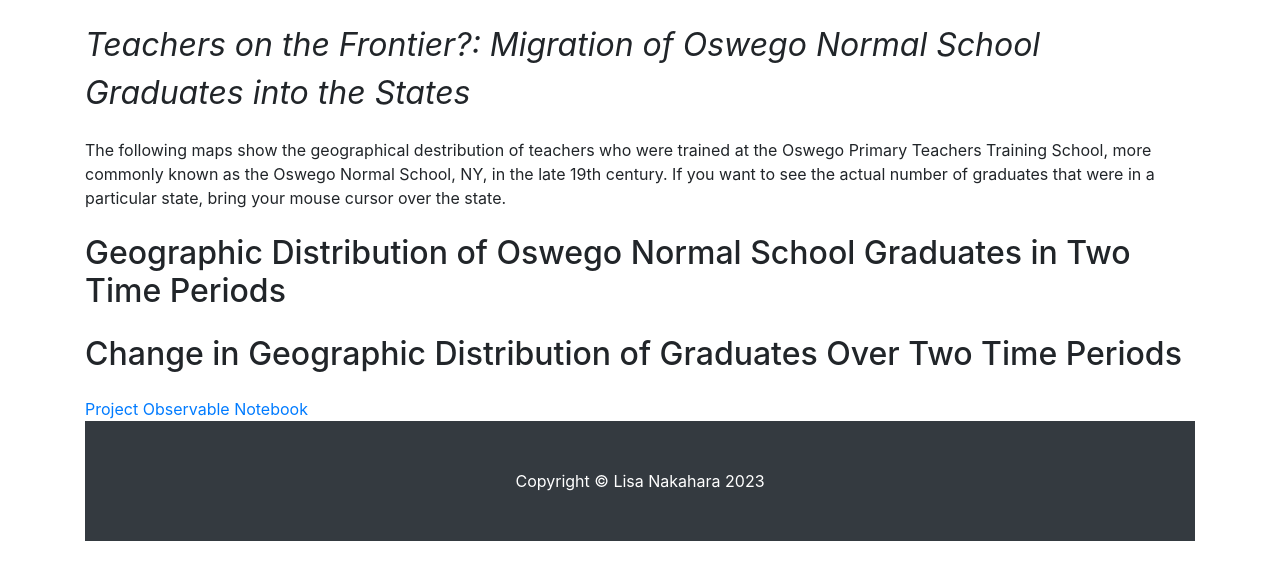
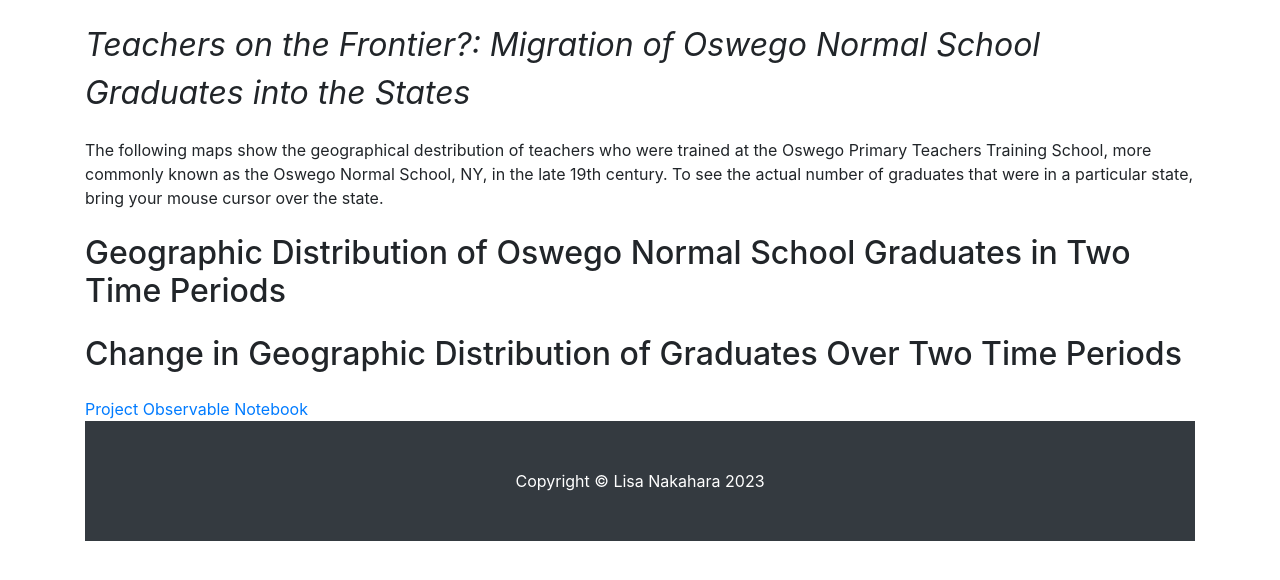
Before and after one commit to geog3540/nakahara, a website: page finalproject.html in a window 1280 px wide. Shown: the part 62-642 px from the top of the page. Drawn offline with Linux system fonts and the light colour scheme.

Commit message:
added to finalproject

```diff
--- a/finalproject.html
+++ b/finalproject.html
@@ -58,7 +58,7 @@
 
 
       <div id="observablehq-571b382c">
-        <p class="card-text">The following maps show the geographical destribution of teachers who were trained at the Oswego Primary Teachers Training School, more commonly known as the Oswego Normal School, NY, in the late 19th century. If you want to see the actual number of graduates that were in a particular state, bring your mouse cursor over the state. </p>
+        <p class="card-text">The following maps show the geographical destribution of teachers who were trained at the Oswego Primary Teachers Training School, more commonly known as the Oswego Normal School, NY, in the late 19th century. To see the actual number of graduates that were in a particular state, bring your mouse cursor over the state. </p>
         <h2 class="my-4">Geographic Distribution of Oswego Normal School Graduates in Two Time Periods</h2>
         <div class="observablehq-choropleth"></div>
         <div class="observablehq-choropleth2"></div>
```
